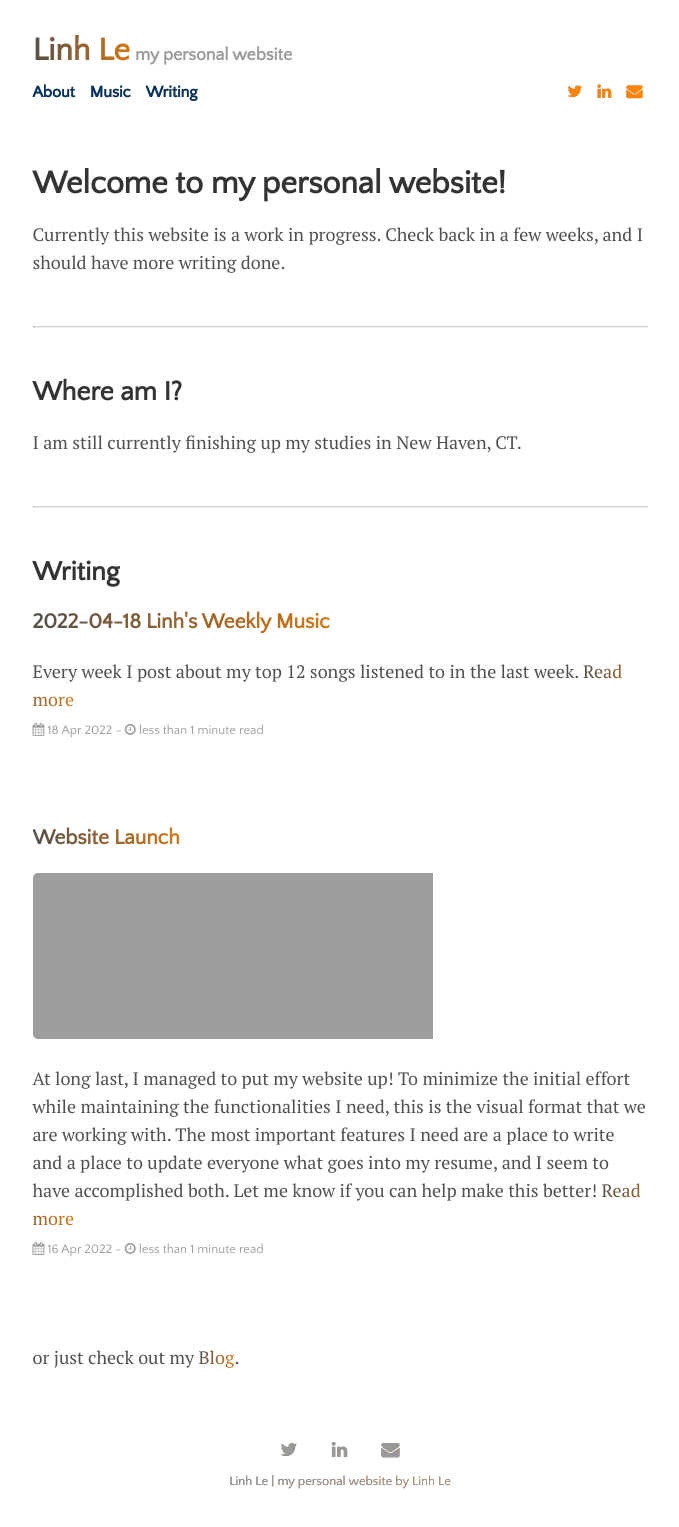
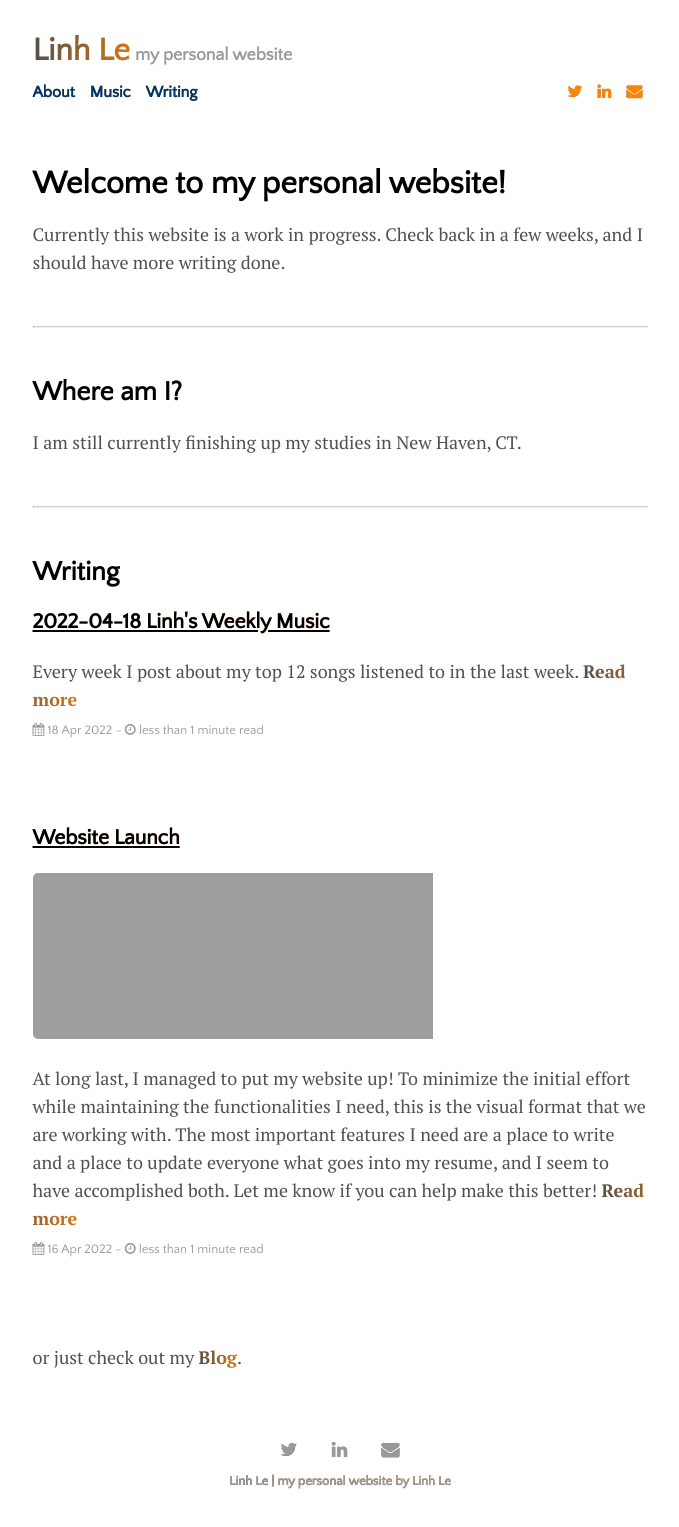
Before and after one commit to aidenva/aidenva.github.io, a Jekyll site: the page built from index.html, in a window 1280 px wide. Shown: the whole page, without its empty margins (300-979 px from the left). Built offline with Jekyll 4.4.1, drawn with Linux system fonts in a browser that asks for light colours; the list of posts is cut into pages by our own code.

Commit message:
change coloring & music

```diff
--- a/_layouts/music.html
+++ b/_layouts/music.html
@@ -26,7 +26,7 @@
         <h3>{{ post.date | date: '%Y' }}</h3>
       {% endif %}
     {% endunless %}
-    {% if post.date >= nextweek %}
+    {% if post.date >= lastweek %}
     <li itemscope>
       <a href="{{ site.github.url }}{{ post.url }}">{{ post.title }}</a>
       <p>
@@ -38,7 +38,7 @@
     <li itemscope>
       <a href="{{ site.github.url }}{{ post.url }}">{{ post.title }}</a>
       <p>
-        {{ post.content | strip_html | truncate: 0 }} <a href="{{ site.github.url }}{{ post.url }}">Read more</a>
+        {{ post.content | strip_html | truncate: 100 }} <a href="{{ site.github.url }}{{ post.url }}">Read more</a>
         <span class="post-date"><i class="fa fa-calendar" aria-hidden="true"></i> {{ post.date | date_to_string }} - <i class="fa fa-clock-o" aria-hidden="true"></i> {% include read-time.html %}</span>
       </p>
     </li>
--- a/_sass/_base.scss
+++ b/_sass/_base.scss
@@ -41,11 +41,17 @@
   -webkit-background-clip:text;
   transition: color .2s ease-in-out;
   border-bottom: none;
+  font-weight: bold;
+}
+
+h1, h2, h3 a {
+  color: black;
 }
 
 a:hover {
   text-decoration: underline;
   color: $dark-gray-color;
+  font-weight: bold;
 }
 
 @keyframes rainbow {
```
Also changed, not shown: other parts of _layouts/music.html (+1 -1 lines).
